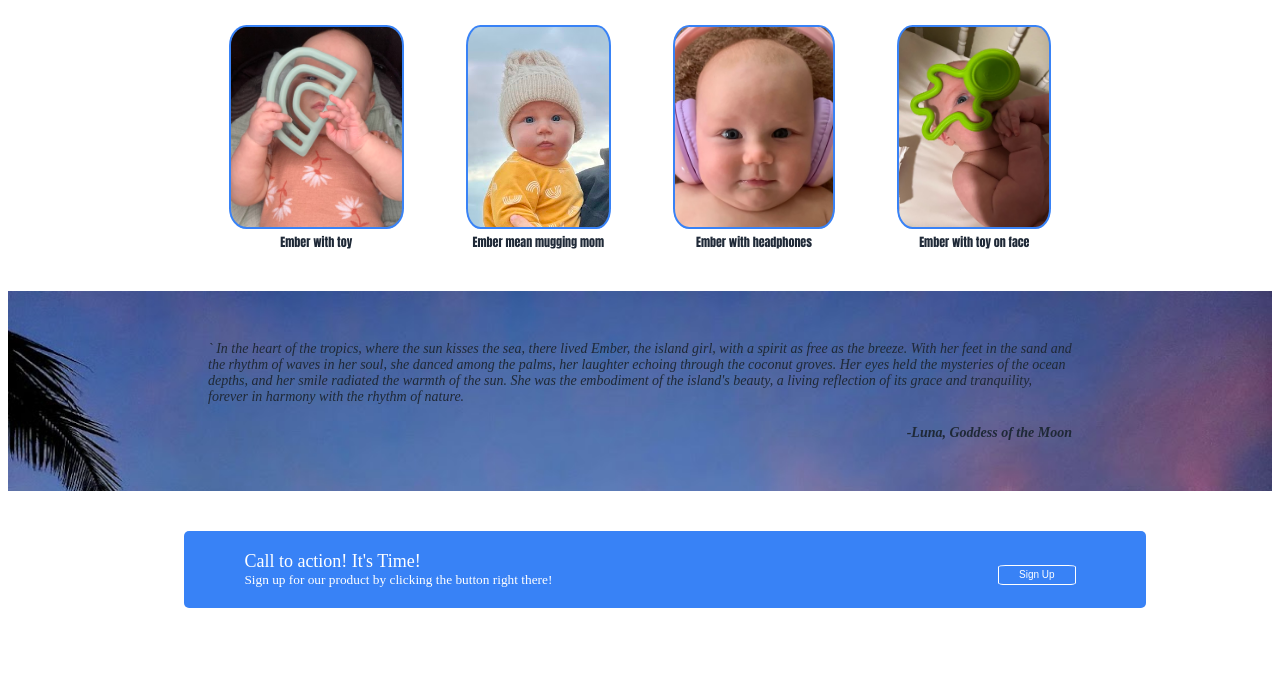
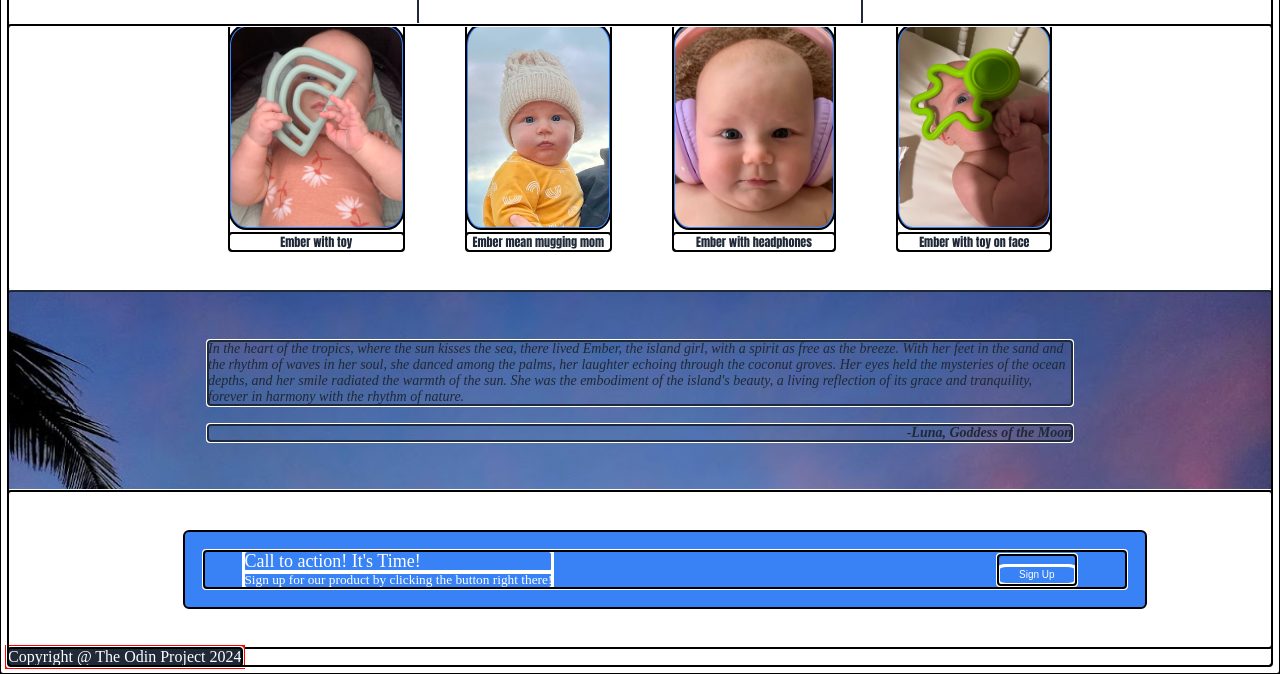
Before and after one commit to Merlin2236/Landing-Page, a plain HTML site: page index.html in a window 1280 px wide. Shown: the part 455-1129 px from the top of the page. Drawn offline with Linux system fonts and the light colour scheme.

Commit message:
added copyright section

```diff
--- a/index.html
+++ b/index.html
@@ -59,7 +59,7 @@
              </div>
         </div>
         <div class="quote">
-            <div class="main">`
+            <div class="main">
                 In the heart of the tropics, where the sun kisses the sea, there lived Ember, the island girl, with a spirit as free as the breeze. With her feet in the sand and the rhythm of waves in her soul, she danced among the palms, her laughter echoing through the coconut groves. Her eyes held the mysteries of the ocean depths, and her smile radiated the warmth of the sun. She was the embodiment of the island's beauty, a living reflection of its grace and tranquility, forever in harmony with the rhythm of nature.
             </div>
             <div class="author">
@@ -79,6 +79,11 @@
                 </div>
             </div>
         </div>
+        <div class="Copyright">
+             <div class="project">
+                 Copyright @ The Odin Project 2024
+             </div>
+        </div>
     </div>
 </body>
 </html>
--- a/stylesheet2.css
+++ b/stylesheet2.css
@@ -217,3 +217,22 @@ button {
     width: 100%;
     background-position:  center calc(38% - 40px)
 }
+.copyright {
+    display: flex;
+    width: 100%;
+
+}
+.project {
+    background-color: #1f2937;
+    color: white;
+    width: 100%;
+    height: 100%;
+    display: flex;
+    justify-content: center;
+    align-items: center;
+    outline: solid red;
+    flex-direction: column;
+}
+* {
+    outline: auto;
+}
```
